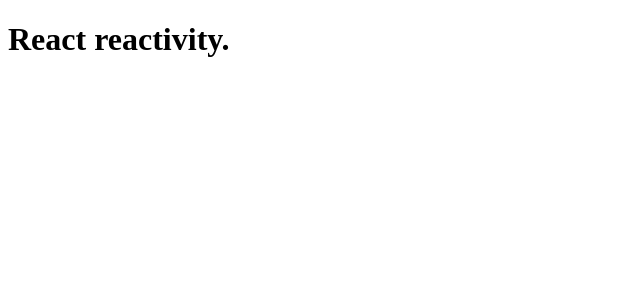
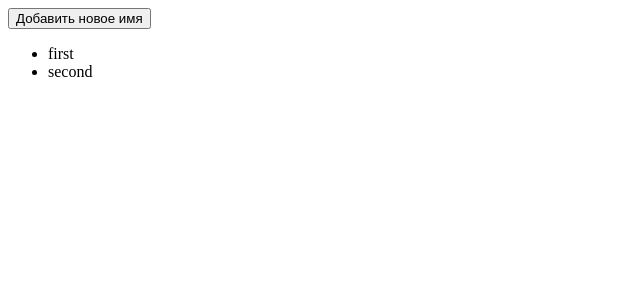
Before and after one commit to alexanderKaramushko/react-reactivity, a React (Vite) app: page / in a window 1280 px wide. Shown: the top 300 px of the page, without its empty margins (0-640 px from the left). Built offline with nearby package versions, Linux system fonts and the light colour scheme.

Commit message:
add components for testing rendering with and without keys

```diff
--- /dev/null
+++ b/src/ParentComponent.tsx
@@ -0,0 +1,51 @@
+import React, { FC, ReactElement, useEffect, useState } from 'react';
+
+interface ChildComponentProps {
+  name: string;
+}
+
+const ChildComponent: FC<ChildComponentProps> = ({ name }): ReactElement => {
+  useEffect(() => {
+    // eslint-disable-next-line no-console
+    console.log(`mounted ${name}`);
+
+    return (): void => {
+      // eslint-disable-next-line no-console
+      console.log(`unmounted ${name}`);
+    };
+  }, [name]);
+
+  return (
+    <li>
+      {name}
+    </li>
+  );
+};
+
+const ParentComponent = (): ReactElement => {
+  const [names, setName] = useState(['first', 'second']);
+
+  function appendNewName(): void {
+    setName((prevNames) => ['new', ...prevNames]);
+  }
+
+  function renderChildComponentsWithoutKeys(): ReactElement[] {
+    return names.map((name) => <ChildComponent name={name} />);
+  }
+
+  function renderChildComponentsWithKeys(): ReactElement[] {
+    return names.map((name) => <ChildComponent key={name} name={name} />);
+  }
+
+  return (
+    <>
+      <button type="button" onClick={appendNewName}>Добавить новое имя</button>
+      <ul>
+        {renderChildComponentsWithoutKeys()}
+        {/* {renderChildComponentsWithKeys()} */}
+      </ul>
+    </>
+  );
+};
+
+export default ParentComponent;
--- a/src/index.tsx
+++ b/src/index.tsx
@@ -1,4 +1,6 @@
 import React from 'react';
 import { render } from 'react-dom';
 
-render(<h1>React reactivity.</h1>, document.getElementById('app'));
+import ParentComponent from './ParentComponent';
+
+render(<ParentComponent />, document.getElementById('app'));
```
